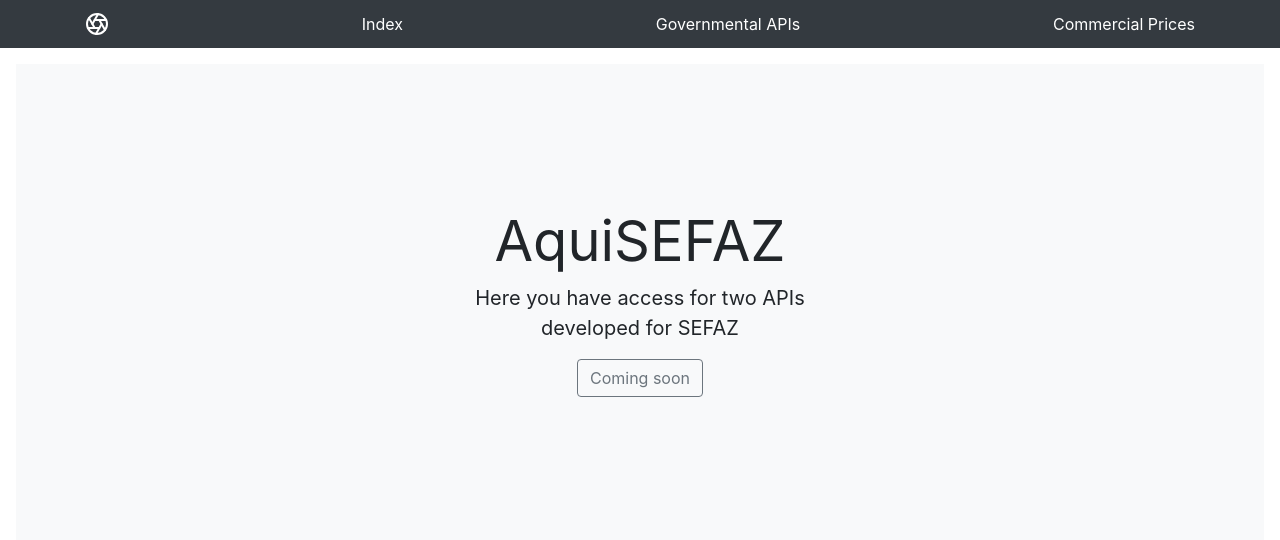
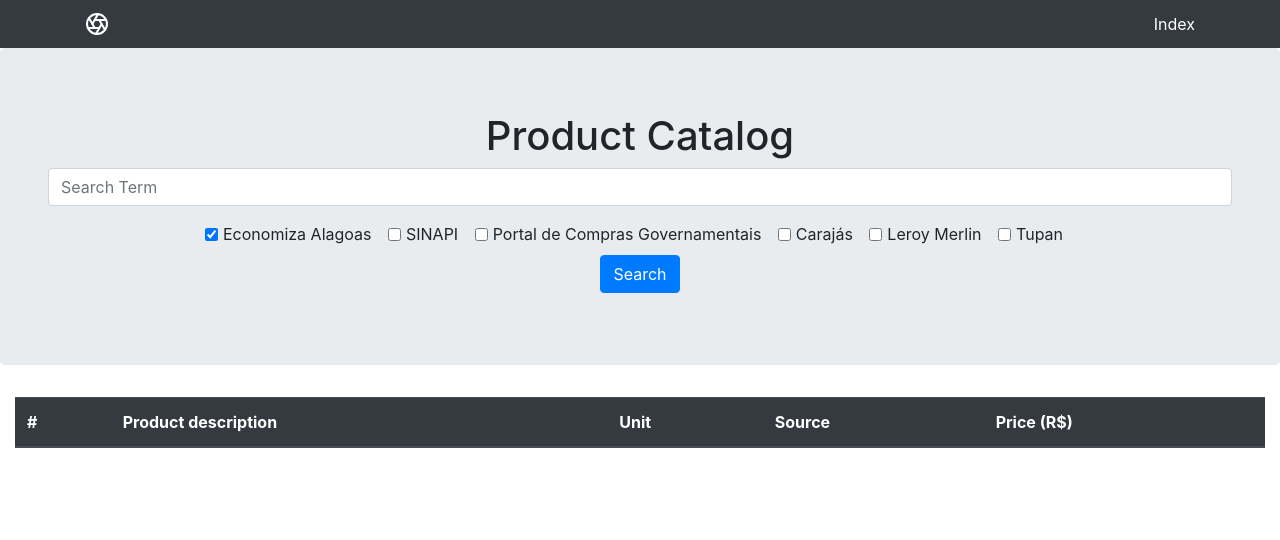
Before and after one commit to rwnicholas/scaling-computing-machine, a Django app: page / in a window 1280 px wide. Shown: the top 540 px of the page. After the commit the page ends 448 px from the top, so only its background shows below. Run offline with Django 3.2, Linux system fonts and the light colour scheme; lists and menus that the app fills with data are empty; some libraries are stand-ins or nearby versions; grey boxes are pictures that could not be loaded.

Commit message:
Searching as index page

```diff
--- a/AquiSeFaz/templates/base.html
+++ b/AquiSeFaz/templates/base.html
@@ -17,9 +17,7 @@
               <a class="py-2" href="https://dev.laccan.ufal.br/laccan/product-catalog/aquisefaz/wikis/home">
                 <svg xmlns="http://www.w3.org/2000/svg" width="24" height="24" viewBox="0 0 24 24" fill="none" stroke="currentColor" stroke-width="2" stroke-linecap="round" stroke-linejoin="round" class="d-block mx-auto text-white"><circle cx="12" cy="12" r="10"></circle><line x1="14.31" y1="8" x2="20.05" y2="17.94"></line><line x1="9.69" y1="8" x2="21.17" y2="8"></line><line x1="7.38" y1="12" x2="13.12" y2="2.06"></line><line x1="9.69" y1="16" x2="3.95" y2="6.06"></line><line x1="14.31" y1="16" x2="2.83" y2="16"></line><line x1="16.62" y1="12" x2="10.88" y2="21.94"></line></svg>
               </a>
-              <a class="py-2 d-none d-md-inline-block text-white" href="{% url 'Index' %}">Index</a>
-              <a class="py-2 d-none d-md-inline-block text-white" href="{% url 'searchPrice' %}">Governmental APIs</a>
-              <a class="py-2 d-none d-md-inline-block text-white" href="{% url 'commercialPrices' %}">Commercial Prices</a>
+              <a class="py-2 d-none d-md-inline-block text-white" href="{% url 'searchPrice' %}">Index</a>
             </div>
         </nav>
 
--- a/AquiSeFaz/templates/searchPrice.html
+++ b/AquiSeFaz/templates/searchPrice.html
@@ -6,7 +6,7 @@
 
 {% block content %}
     <div class="jumbotron text-center">
-        <h1>Search prices</h1>
+        <h1>Product Catalog</h1>
         <form action="{% url 'searchPrice' %}" method="get">
             <div class="form-group mx-sm-3">
                 <input type="text" name="searchTerm" placeholder="Search Term" class="form-control">
--- a/SEFAZ/urls.py
+++ b/SEFAZ/urls.py
@@ -27,9 +27,9 @@ urlpatterns = [
     # path('sinapi/', urlSinapi.sinapi, name='sinapi'),
     # path('ecoal/', urlEcoAL.ecoal, name='ecoal'),
     # path('portalCompras/', urlPortalComprasGov.portalCompras, name='portalComprasGov'),
-    path('', url.index, name='Index'),
+    path('', url.selectBase, name='searchPrice'),
     path('retriveAPIs/', url.retriveAPIs, name='retrieveInfoFromAPIs'),
-    path('search/', url.selectBase, name='searchPrice'),
+    # path('search/', url.selectBase, name='searchPrice'),
     path('search.json', url.searchPriceAPI, name='searchPriceAPI'),
     path('commercialPrices/', urlCommercialPrices.index, name='commercialPrices'),
     path('api/', include('API.urls'))
```
